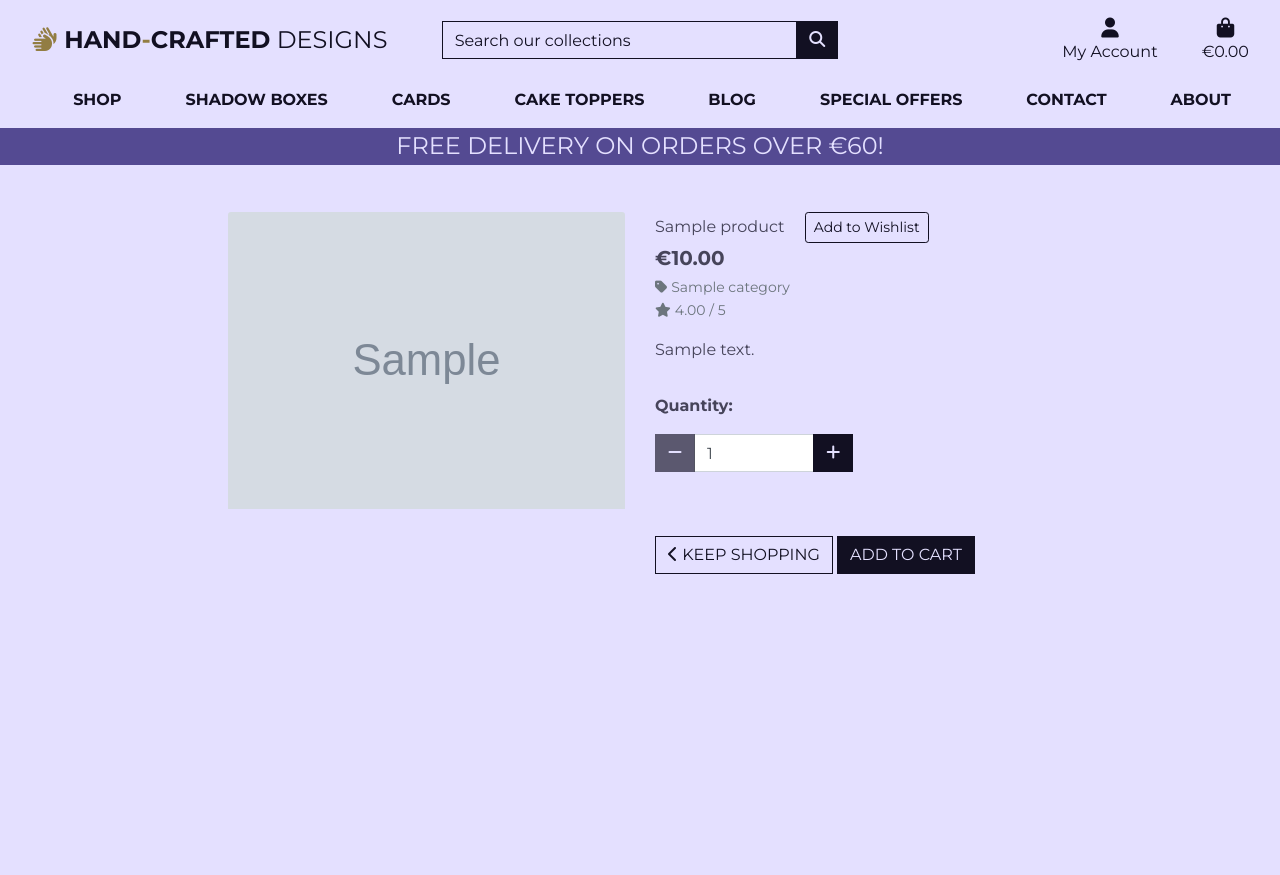
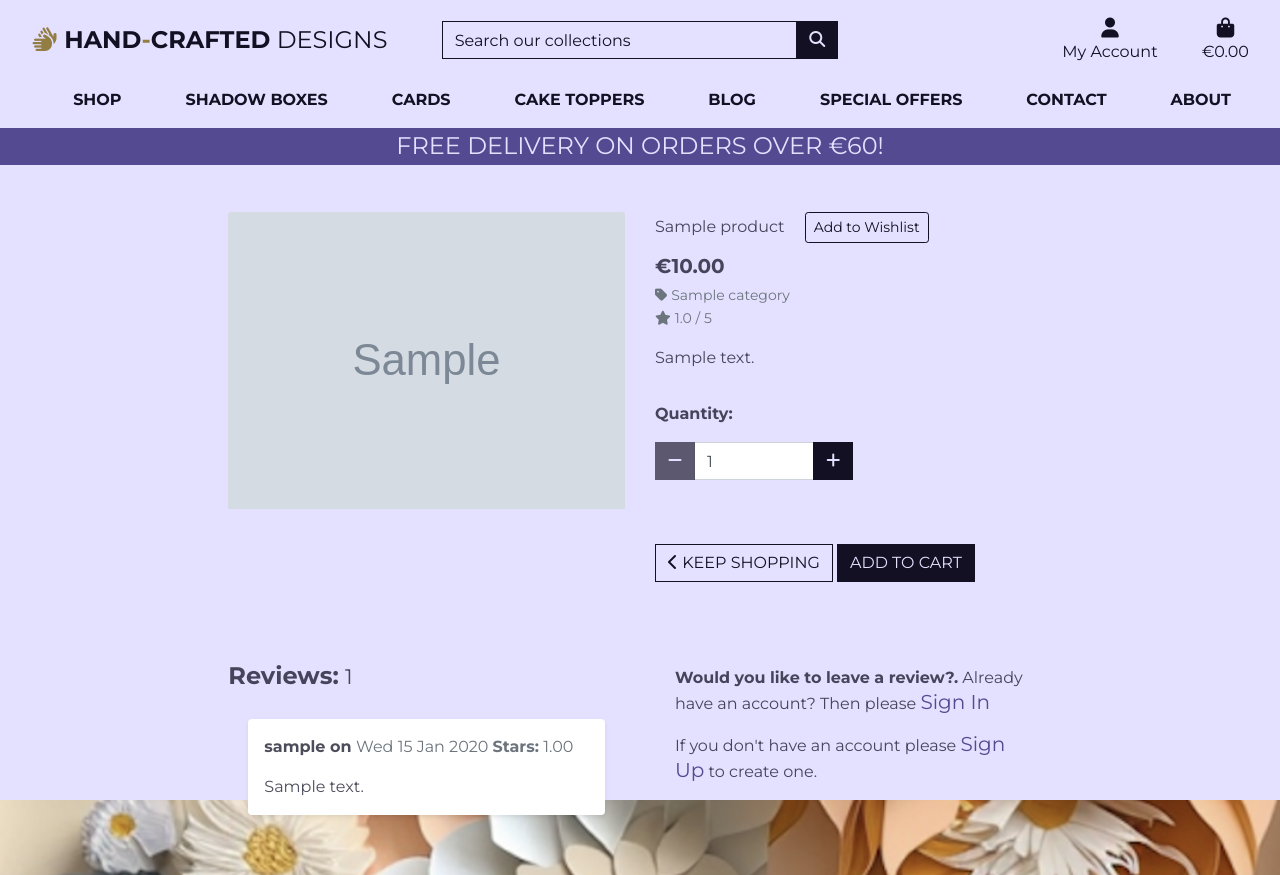
Before and after one commit to JayaSurya-Dev/hand-crafted-paper-e-commerce, a Django app: a page that uses products/templates/products/detail.html in a window 1280 px wide. Before the commit the page ends 574 px from the top, so only its background shows below. Run offline with Django 3.2, Linux system fonts and the light colour scheme; tables that the repository leaves empty hold one stand-in row (values such as "Sample post"); grey boxes marked "Sample" are stand-in pictures; some libraries are stand-ins or nearby versions.

Commit message:
Add product review and rating functionality

```diff
--- a/blog/forms.py
+++ b/blog/forms.py
@@ -8,7 +8,7 @@ class CommentForm(forms.ModelForm):
     """
     class Meta:
         model = Comment
-        fields = ['body']
+        fields = ('body',)
 
     def __init__(self, *args, **kwargs):
         """Remove body label and add placeholder text"""
--- a/products/admin.py
+++ b/products/admin.py
@@ -1,6 +1,6 @@
 from django.contrib import admin
 from django_summernote.admin import SummernoteModelAdmin
-from .models import Category, Product
+from .models import Category, Product, ProductReview
 from django.contrib.auth.decorators import login_required
 
 admin.site.login = login_required(admin.site.login)
@@ -32,7 +32,6 @@ class ProductAdmin(SummernoteModelAdmin):
         'slug',
         'category',
         'price',
-        'rating',
         'available',
         'created_on',
         'updated_on',
@@ -50,3 +49,6 @@ class ProductAdmin(SummernoteModelAdmin):
         'available',
     )
     prepopulated_fields = {'slug': ('name',)}
+
+
+admin.site.register(ProductReview)
--- a/products/forms.py
+++ b/products/forms.py
@@ -1,6 +1,6 @@
 from django import forms
 from .widgets import CustomClearableFileInput
-from .models import Product, Category
+from .models import Product, Category, ProductReview
 
 
 class ProductForm(forms.ModelForm):
@@ -21,3 +21,19 @@ class ProductForm(forms.ModelForm):
         self.fields['category'].choices = friendly_names
         for field_name, field in self.fields.items():
             field.widget.attrs['class'] = 'border-black rounded-0'
+
+
+class ProductReviewForm(forms.ModelForm):
+    """
+    Form for Product Review
+    """
+    class Meta:
+        model = ProductReview
+        fields = ('stars', 'content')
+
+    def __init__(self, *args, **kwargs):
+        """Remove content label and add placeholder text"""
+        super(ProductReviewForm, self).__init__(*args, **kwargs)
+        self.fields['content'].label = ''
+        self.fields['content'].widget.attrs['placeholder'] = 'Add review \
+here...'
--- a/products/models.py
+++ b/products/models.py
@@ -1,6 +1,15 @@
 from django.db import models
 from django.contrib.auth.models import User
 from django.urls import reverse
+
+
+RATING = [
+    (1, "1"),
+    (2, "2"),
+    (3, "3"),
+    (4, "4"),
+    (5, "5"),
+]
 
 
 class Category(models.Model):
@@ -50,8 +59,6 @@ class Product(models.Model):
     description = models.TextField(blank=True)
     has_sizes = models.BooleanField(default=False, null=True, blank=True)
     price = models.DecimalField(max_digits=6, decimal_places=2)
-    rating = models.DecimalField(
-        max_digits=6, decimal_places=2, null=True, blank=True)
     image_url = models.URLField(max_length=1024, null=True, blank=True)
     image = models.ImageField(upload_to='product_images/',
                               null=True, blank=True)
@@ -82,3 +89,29 @@ class Product(models.Model):
         """ Get the product detail absolute url """
         return reverse('products:product_detail',
                        args=[self.id, self.slug])
+
+    def get_rating(self):
+        """ Get product average rating """
+        total = sum(int(review['stars']) for review in self.reviews.values())
+        if self.reviews.count() > 0:
+            return total / self.reviews.count()
+        else:
+            return 0
+
+
+class ProductReview(models.Model):
+    """
+    Database Model for Product Reviews
+    """
+    product = models.ForeignKey(Product,
+                                related_name="reviews",
+                                on_delete=models.CASCADE)
+    user = models.ForeignKey(User,
+                             related_name="reviews",
+                             on_delete=models.CASCADE)
+    content = models.TextField(blank=True, null=True)
+    stars = models.DecimalField(choices=RATING,
+                                max_digits=6, decimal_places=2,
+                                default=3,
+                                null=True, blank=True)
+    created_on = models.DateTimeField(auto_now_add=True)
--- a/products/templates/products/detail.html
+++ b/products/templates/products/detail.html
@@ -30,7 +30,7 @@
             </div>
             <div class="col-12 col-md-6 col-lg-4">
                 <div class="product-details-container mb-5 mt-md-5">
-                    <p class="mb-0">{{ product.name }}
+                    <p class="mb-2">{{ product.name }}
                         {% if request.user.is_authenticated %}
                           <span class="ml-3"><a href="{% url 'profiles:wish_add' product.id product.slug %}" class="btn btn-sm btn-outline-black">
                             {% if wished %}
@@ -52,8 +52,8 @@
                         </a>
                     </p>
                     {% endif %}
-                    {% if product.rating %}
-                        <small class="text-muted"><i class="fas fa-star mr-1"></i>{{ product.rating }} / 5</small>
+                    {% if product.get_rating %}
+                        <small class="text-muted"><i class="fas fa-star mr-1"></i>{{ product.get_rating }} / 5</small>
                     {% else %}
                         <small class="text-muted">No Rating</small>
                     {% endif %}
@@ -121,6 +121,54 @@
                 </div>
             </div>
         </div>
+
+        <div class="row">
+            <div class="col-12 col-md-6 col-lg-4 offset-lg-2 card mb-4 mt-4 card-comment">
+            <p class="thin h4 mt-2">
+                <strong class="second-color">Reviews:</strong>
+                <small>{{ product.reviews.count }}</small>
+            </p>
+            <div class="card-body">
+                {% for review in product.reviews.all %}
+                <div class="shadow-sm p-3 mb-3 bg-white rounded" style="padding: 10px;">
+                <p class="font-weight-bold">
+                    {{ review.user }} on <span class=" text-muted font-weight-normal">
+                    {{ review.created_on|date:"D d M Y" }}
+                    <span class="font-weight-bold">Stars:</span> {{ review.stars }}
+                    </span>
+                </p>
+                {{ review.content | safe }}
+                </div>
+                {% empty %}
+                <P>There is no Reviews yet</P>
+                {% endfor %} </div>
+            </div>
+            <div class="col-md-4 card mb-4 mt-3 card-comment">
+            <div class="card-body">
+                {% if user.is_authenticated %}
+                <!-- Review Form -->
+                <p class="thin h4">
+                    <strong>Leave a Review:</strong>
+                </p>
+                <p>Review as: {{ user.username }}</p>
+                <form action="." method="POST">
+                    {% csrf_token %}
+                    {{ form | crispy | safe }}
+                    <button type="submit" class="btn btn-black">Add Review</button>
+                </form>
+                <!-- ./ review form -->
+                {% else %} <p>
+                <strong>Would you like to leave a review?.</strong> Already have an account? Then please <a href="{% url 'account_login' %}">
+                    <strong class="text-darker-purple h5">Sign In</strong>
+                </a>
+                </p>
+                <p> If you don't have an account please <a href="{% url 'account_signup' %}">
+                    <strong class="text-darker-purple h5">Sign Up</strong>
+                </a> to create one. </p>
+                {% endif %}
+            </div>
+            </div>
+        </div>
     </div>
 {% endblock content %}
 
--- a/products/templates/products/list.html
+++ b/products/templates/products/list.html
@@ -87,8 +87,8 @@
                                                 </a>
                                             </p>
                                             {% endif %}
-                                            {% if product.rating %}
-                                                <small class="text-muted"><i class="fas fa-star mr-1"></i>{{ product.rating }} / 5</small>
+                                            {% if product.get_rating %}
+                                                <small class="text-muted"><i class="fas fa-star mr-1"></i>{{ product.get_rating }} / 5</small>
                                             {% else %}
                                                 <small class="text-muted">No Rating</small>
                                             {% endif %}
--- a/products/views.py
+++ b/products/views.py
@@ -5,8 +5,8 @@ from django.core.paginator import Paginator, PageNotAnInteger
 from django.db.models import Q
 from django.db.models.functions import Lower
 
-from .models import Category, Product
-from .forms import ProductForm
+from .models import Category, Product, ProductReview
+from .forms import ProductForm, ProductReviewForm
 
 
 def product_list(request):
@@ -98,10 +98,27 @@ def product_detail(request, product_id, slug):
     if product.wishlist.filter(id=request.user.id).exists():
         wished = True
 
+    # Add review
+    review = None
+    if request.method == 'POST':
+        form = ProductReviewForm(request.POST)
+        if form.is_valid():
+            review = form.save(commit=False)
+            review.product = product
+            review.user = request.user
+            review.save()
+            messages.success(request, "Thank you for your review.")
+
+            return redirect(reverse('products:product_detail',
+                            args=[product.id, product.slug]))
+    else:
+        form = ProductReviewForm()
+
     template = ["products/detail.html"]
     context = {
         'product': product,
         'wished': wished,
+        'form': form,
     }
 
     return render(request, template, context)
--- a/profiles/templates/profiles/wishlist.html
+++ b/profiles/templates/profiles/wishlist.html
@@ -71,8 +71,10 @@
                                                     </a>
                                                 </p>
                                                 {% endif %}
-                                                {% if product.rating %}
-                                                    <small class="text-muted"><i class="fas fa-star mr-1"></i>{{ product.rating }} / 5</small>
+                                                {% if product.get_rating %}
+                                                    <small class="text-muted"><i class="fas fa-star mr-1"></i>
+                                                    {{ product.get_rating }} / 5
+                                                    </small>
                                                 {% else %}
                                                     <small class="text-muted">No Rating</small>
                                                 {% endif %}
```
Also changed, not shown: blog/migrations/0001_initial.py, checkout/migrations/0001_initial.py, checkout/migrations/0002_auto_20230227_1913.py (deleted), checkout/migrations/0003_alter_order_country.py (deleted), checkout/migrations/0004_order_user_profile.py (deleted), media/product_images/green-flower-butterfly_1_optimized_1_50.png (deleted), products/migrations/0001_initial.py, products/migrations/0002_alter_product_image.py (deleted), products/migrations/0002_alter_productreview_stars.py (added), products/migrations/0003_product_wishlist.py (deleted), profiles/migrations/0001_initial.py.
